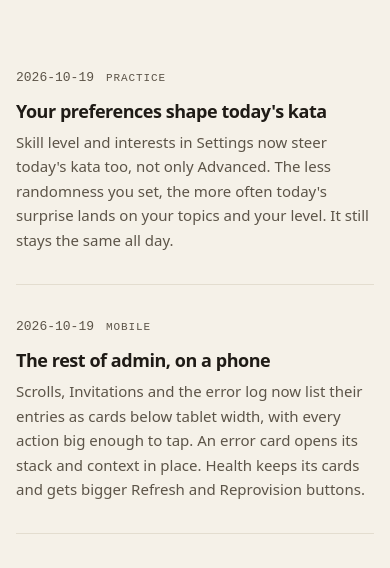
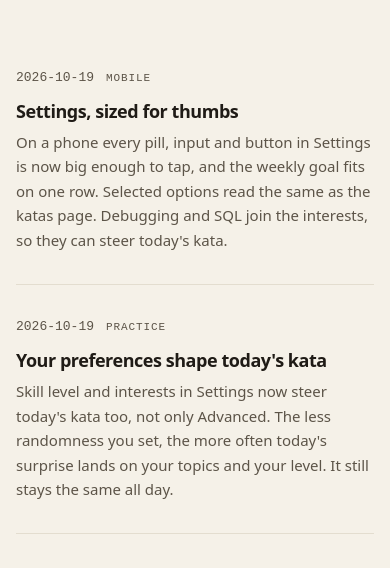
Before and after one commit to rodacato/dojo, a React (Vite) app in the folder apps/web/: page /changelog in a window 390 px wide. Shown: the part 270-838 px from the top of the page. Built offline with nearby package versions, Linux system fonts and the light colour scheme; no server answers.

Commit message:
docs(web): changelog entry for settings on a phone

```diff
--- a/apps/web/src/pages/ChangelogPage.tsx
+++ b/apps/web/src/pages/ChangelogPage.tsx
@@ -10,6 +10,13 @@ interface ChangelogEntry {
 }
 
 const ENTRIES: ChangelogEntry[] = [
+  {
+    date: '2026-10-19',
+    phase: 'Mobile',
+    title: 'Settings, sized for thumbs',
+    description:
+      'On a phone every pill, input and button in Settings is now big enough to tap, and the weekly goal fits on one row. Selected options read the same as the katas page. Debugging and SQL join the interests, so they can steer today\'s kata.',
+  },
   {
     date: '2026-10-19',
     phase: 'Practice',
```
Also changed, not shown: 1 other file (tests, documents, lock files or other folders).
